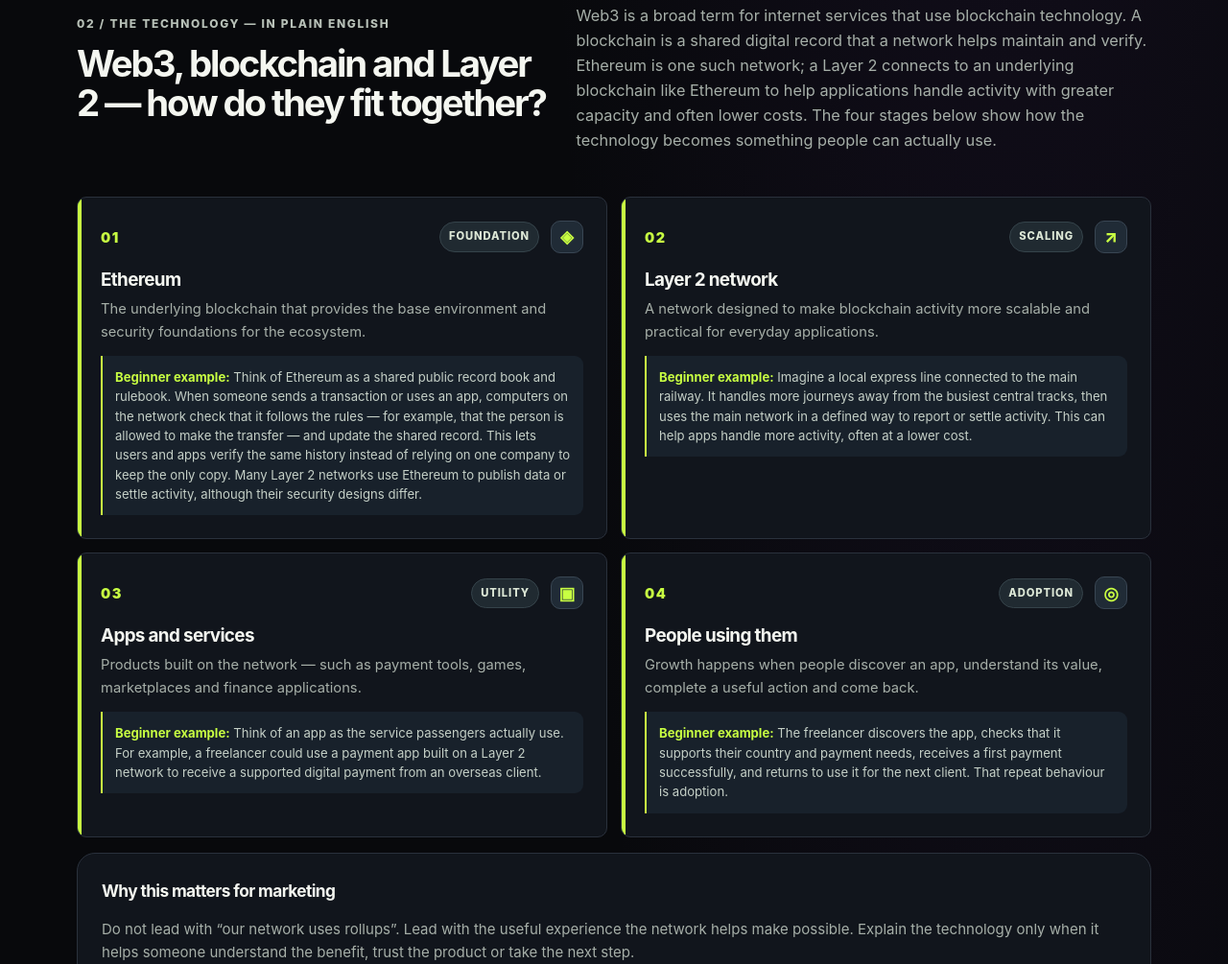
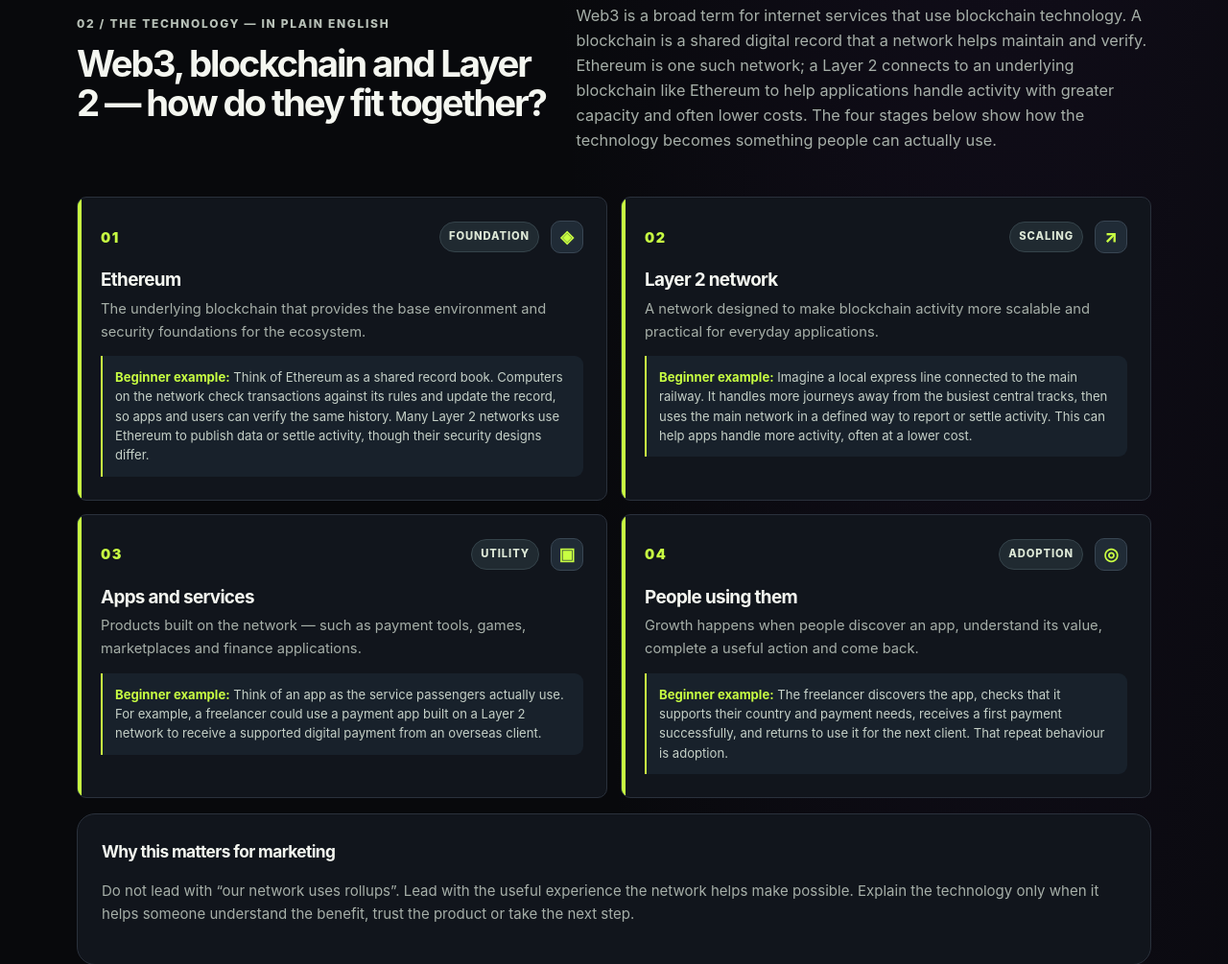
Before and after one commit to maryamdps/web3-ecosystem-growth-lab-preview, a plain HTML site: page index.html in a window 1280 px wide. Shown: the part 1462-2467 px from the top of the page at 96% size. Drawn offline with Linux system fonts and the light colour scheme.

Commit message:
Shorten Ethereum beginner example for consistency

```diff
--- a/index.html
+++ b/index.html
@@ -246,7 +246,7 @@ section{padding:104px 0}
     <div class="wrap">
       <div class="section-head"><div><p class="kicker">02 / THE TECHNOLOGY — IN PLAIN ENGLISH</p><h2>Web3, blockchain and Layer 2 — how do they fit together?</h2></div><p class="section-intro">Web3 is a broad term for internet services that use blockchain technology. A blockchain is a shared digital record that a network helps maintain and verify. Ethereum is one such network; a Layer 2 connects to an underlying blockchain like Ethereum to help applications handle activity with greater capacity and often lower costs. The four stages below show how the technology becomes something people can actually use.</p></div>
       <div class="workstreams">
-        <article class="workstream"><div class="workstream-top"><span class="number">01</span><span class="stage">FOUNDATION</span><span class="icon-mark" aria-hidden="true">◈</span></div><h3>Ethereum</h3><p>The underlying blockchain that provides the base environment and security foundations for the ecosystem.</p><p class="example"><strong>Beginner example:</strong> Think of Ethereum as a shared public record book and rulebook. When someone sends a transaction or uses an app, computers on the network check that it follows the rules — for example, that the person is allowed to make the transfer — and update the shared record. This lets users and apps verify the same history instead of relying on one company to keep the only copy. Many Layer 2 networks use Ethereum to publish data or settle activity, although their security designs differ.</p></article>
+        <article class="workstream"><div class="workstream-top"><span class="number">01</span><span class="stage">FOUNDATION</span><span class="icon-mark" aria-hidden="true">◈</span></div><h3>Ethereum</h3><p>The underlying blockchain that provides the base environment and security foundations for the ecosystem.</p><p class="example"><strong>Beginner example:</strong> Think of Ethereum as a shared record book. Computers on the network check transactions against its rules and update the record, so apps and users can verify the same history. Many Layer 2 networks use Ethereum to publish data or settle activity, though their security designs differ.</p></article>
         <article class="workstream"><div class="workstream-top"><span class="number">02</span><span class="stage">SCALING</span><span class="icon-mark" aria-hidden="true">↗</span></div><h3>Layer 2 network</h3><p>A network designed to make blockchain activity more scalable and practical for everyday applications.</p><p class="example"><strong>Beginner example:</strong> Imagine a local express line connected to the main railway. It handles more journeys away from the busiest central tracks, then uses the main network in a defined way to report or settle activity. This can help apps handle more activity, often at a lower cost.</p></article>
         <article class="workstream"><div class="workstream-top"><span class="number">03</span><span class="stage">UTILITY</span><span class="icon-mark" aria-hidden="true">▣</span></div><h3>Apps and services</h3><p>Products built on the network — such as payment tools, games, marketplaces and finance applications.</p><p class="example"><strong>Beginner example:</strong> Think of an app as the service passengers actually use. For example, a freelancer could use a payment app built on a Layer 2 network to receive a supported digital payment from an overseas client.</p></article>
         <article class="workstream"><div class="workstream-top"><span class="number">04</span><span class="stage">ADOPTION</span><span class="icon-mark" aria-hidden="true">◎</span></div><h3>People using them</h3><p>Growth happens when people discover an app, understand its value, complete a useful action and come back.</p><p class="example"><strong>Beginner example:</strong> The freelancer discovers the app, checks that it supports their country and payment needs, receives a first payment successfully, and returns to use it for the next client. That repeat behaviour is adoption.</p></article>
```
